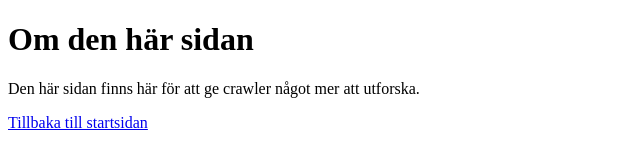
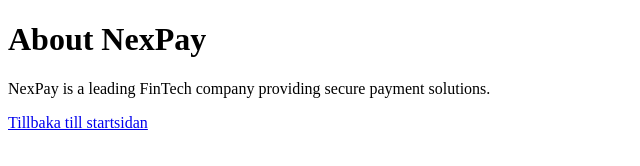
Before and after one commit to Behsad111/behsad-test-detectify, a plain HTML site: page about.html in a window 1280 px wide. Shown: the whole page, without its empty margins (0-640 px from the left). Drawn offline with Linux system fonts and the light colour scheme.

Commit message:
Update about.html

```diff
--- a/about.html
+++ b/about.html
@@ -1,11 +1,11 @@
 <!DOCTYPE html>
 <html>
 <head>
-    <title>Om Sidan</title>
+    <title>About - NexPay</title>
 </head>
 <body>
-    <h1>Om den här sidan</h1>
-    <p>Den här sidan finns här för att ge crawler något mer att utforska.</p>
+    <h1>About NexPay</h1>
+    <p>NexPay is a leading FinTech company providing secure payment solutions.</p>
     <a href="index.html">Tillbaka till startsidan</a>
 </body>
 </html>
```
